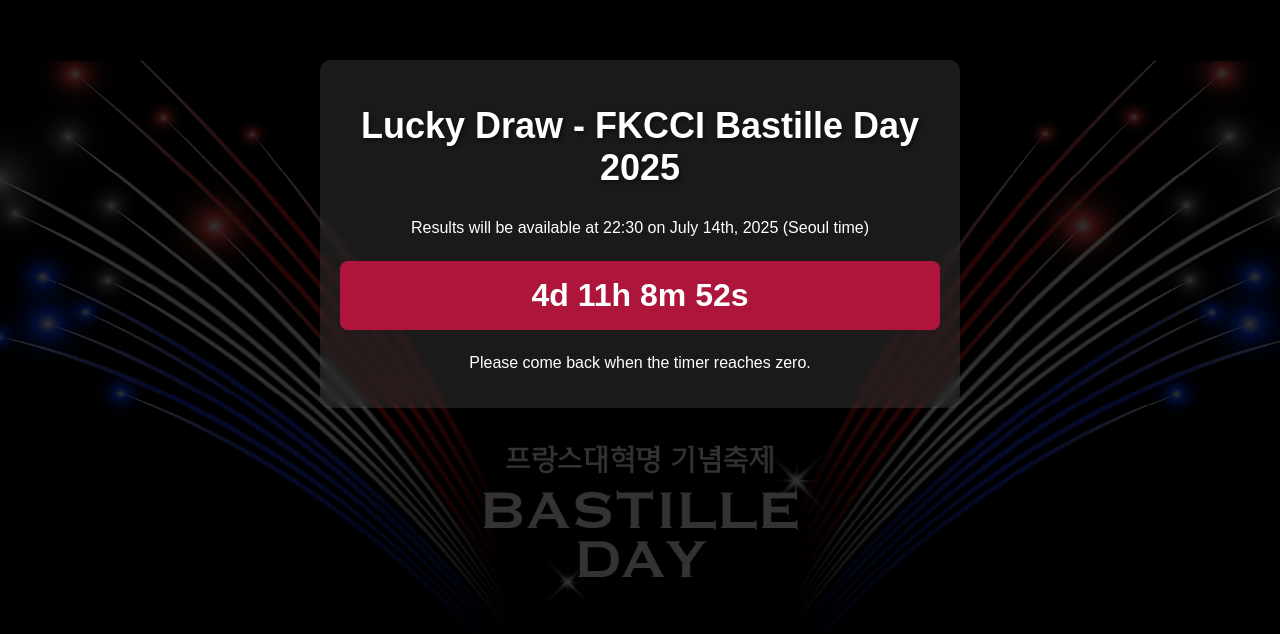
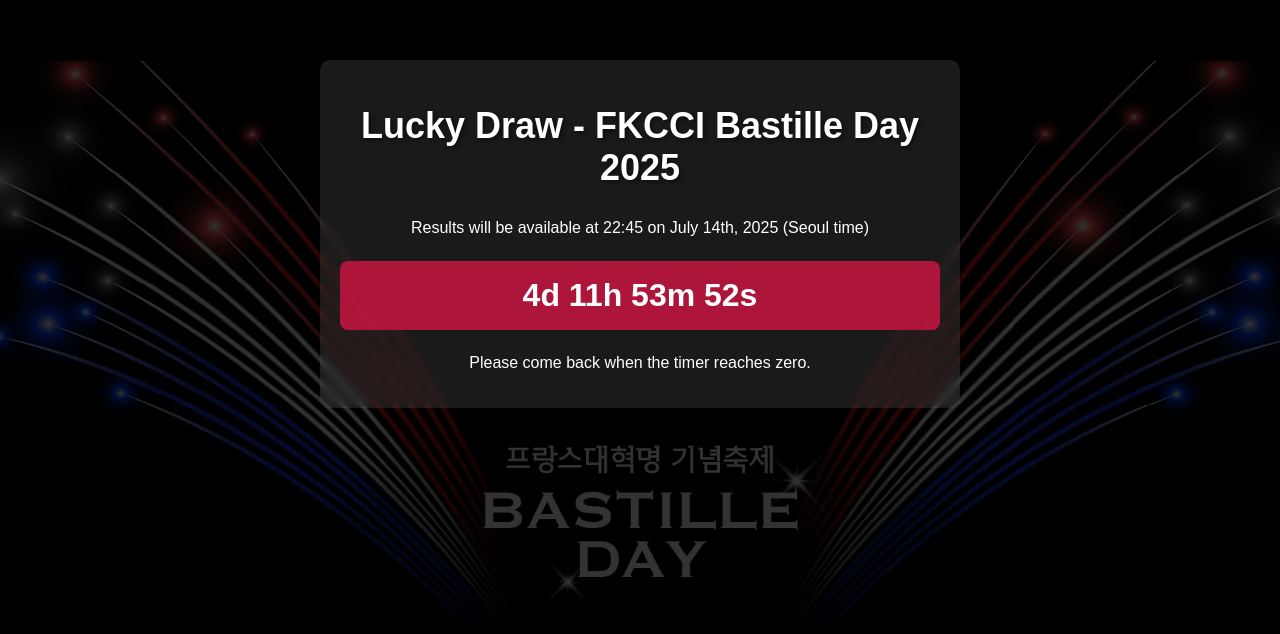
Before and after one commit to FKCCI/Lucky-draw, a website: page index.html in a window 1280 px wide. Shown: the part 166-800 px from the top of the page. Drawn offline with Linux system fonts and the light colour scheme; no server answers.

Commit message:
Update index.html

```diff
--- a/index.html
+++ b/index.html
@@ -52,7 +52,7 @@
     <div id="timer-overlay" class="timer-overlay">
         <div class="timer-container">
             <h1>Lucky Draw - FKCCI Bastille Day 2025</h1>
-            <p>Results will be available at 22:30 on July 14th, 2025 (Seoul time)</p>
+            <p>Results will be available at 22:45 on July 14th, 2025 (Seoul time)</p>
             <div id="countdown" class="countdown">Loading...</div>
             <p>Please come back when the timer reaches zero.</p>
         </div>
@@ -72,7 +72,7 @@
 
     <script>
         function updateTimer() {
-            const targetDate = new Date('2025-07-14T22:00:00+09:00');
+            const targetDate = new Date('2025-07-14T22:45:00+09:00');
             const now = new Date();
             const difference = targetDate - now;
 
```
